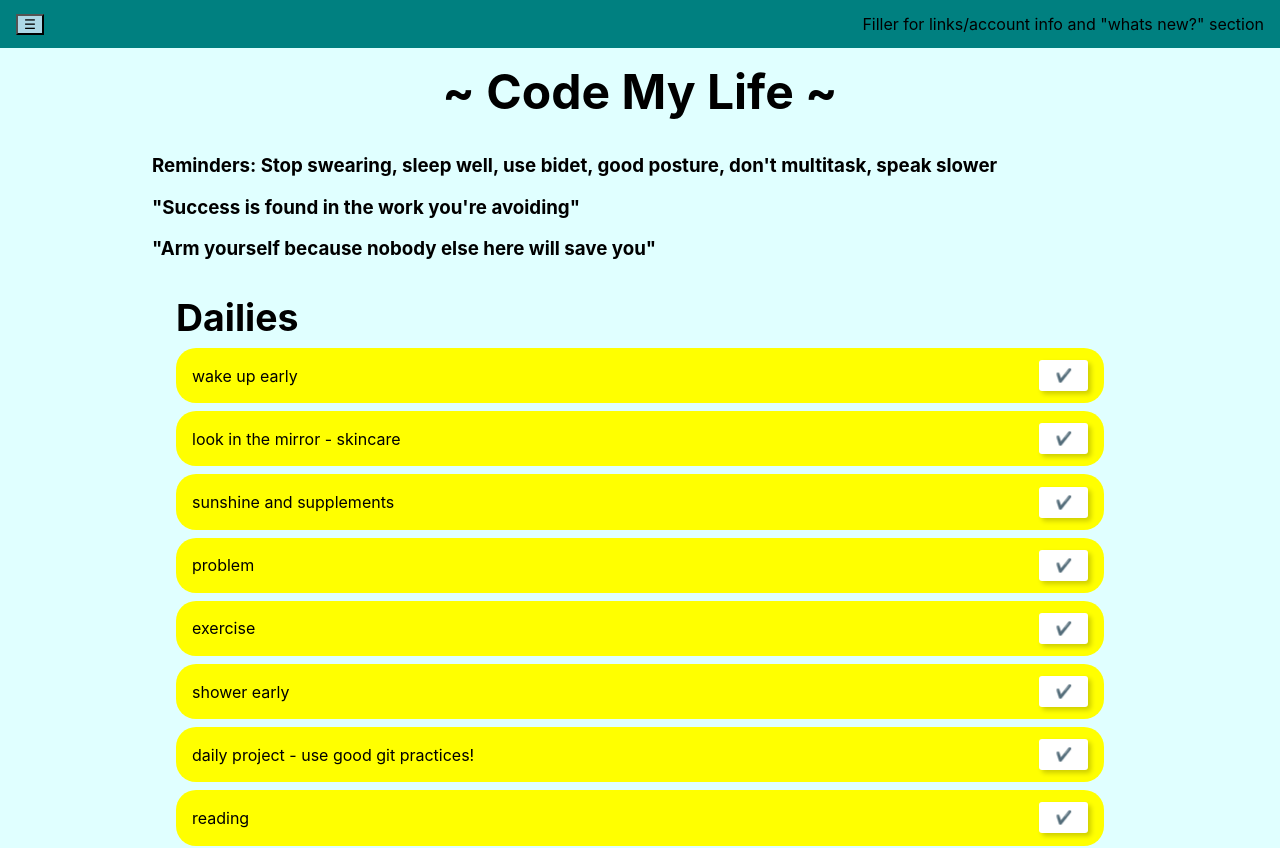
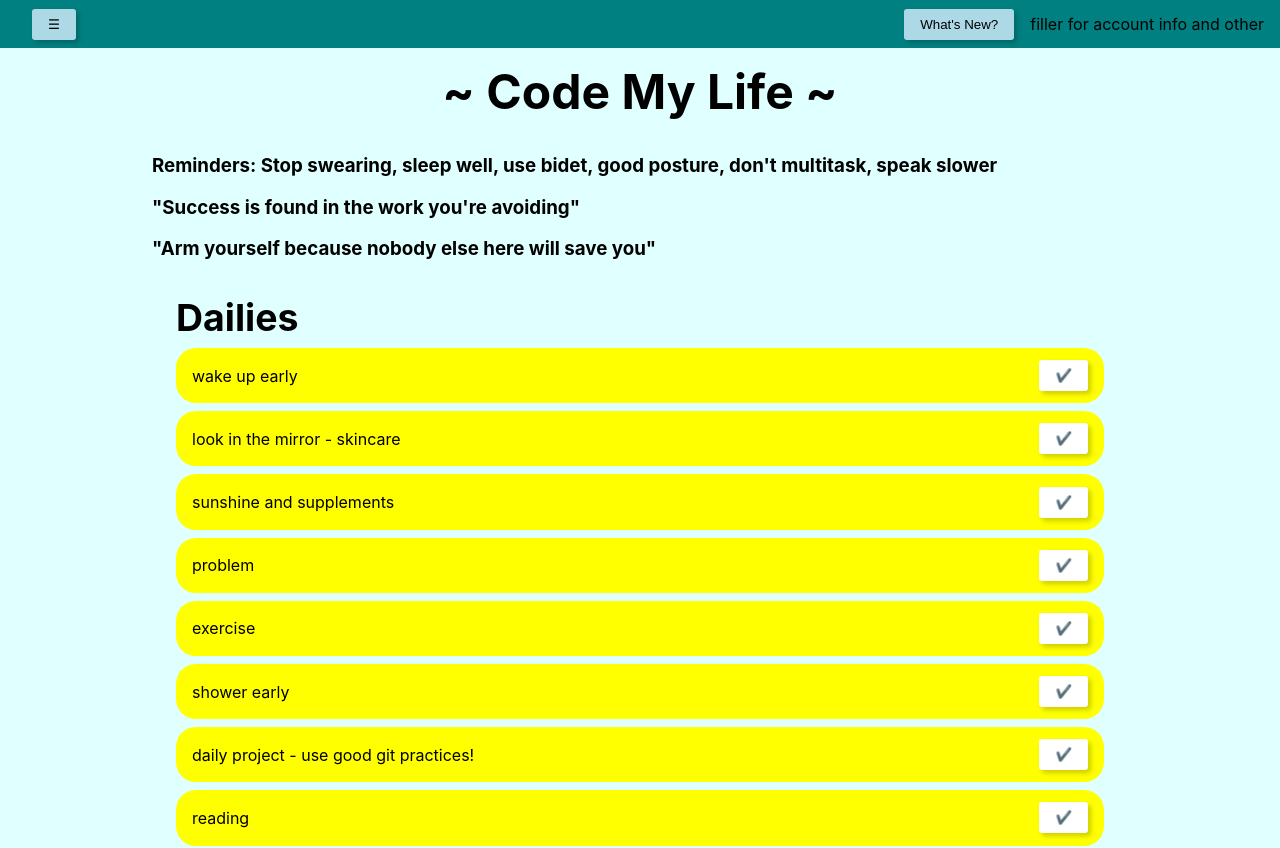
Before and after one commit to JellyChew/code-my-life, a Next.js app: page / in a window 1280 px wide. Built offline with nearby package versions, Linux system fonts and the light colour scheme.

Commit message:
added whats new? feature! used sweetalerts2

```diff
--- a/components/layout.js
+++ b/components/layout.js
@@ -1,6 +1,7 @@
 import styles from './layout.module.css'
 import { useState, useEffect } from 'react'
 import Link from 'next/link'
+import Swal from 'sweetalert2'
 
 export default function layout({ children }) {
 
@@ -17,12 +18,20 @@ export default function layout({ children }) {
     function handleSidebar() {
         setShowSidebar(!showSidebar);
     }
+
+    let updateMsg = 'Added "whats new?" feature'
+
+    function whatsNew() {
+        Swal.fire(updateMsg)
+    }
+
     return (
         <div className={styles.outercontainer}>
             <div className={styles.navbar}>
                 <button onClick={handleSidebar}>☰</button>
                 <div className={styles.navbarspacer}></div>
-                <p>Filler for links/account info and "whats new?" section</p>
+                <button onClick={whatsNew}>What's New?</button>
+                <p>filler for account info and other</p>
             </div>
             <div className={styles.middlecontainer}>
                 {(showSidebar &&
--- a/components/layout.module.css
+++ b/components/layout.module.css
@@ -32,6 +32,12 @@
 
 .navbar button {
     background-color: lightblue;
+    border: 1rem;
+    border-radius: 3px;
+    box-shadow: 3px 3px 5px rgba(0, 0, 0, 0.2);
+    padding: .5rem 1rem;
+    margin: 1rem;
+    transition: transform .1s linear
 }
 
 .navbar button:focus {
--- a/package.json
+++ b/package.json
@@ -11,7 +11,8 @@
   "dependencies": {
     "next": "9.5.4",
     "react": "16.13.1",
-    "react-dom": "16.13.1"
+    "react-dom": "16.13.1",
+    "sweetalert2": "^10.14.0"
   },
   "devDependencies": {
     "babel-jest": "^26.6.3",
--- a/pages/index.js
+++ b/pages/index.js
@@ -3,8 +3,8 @@ import styles from '../styles/Home.module.css'
 import Todolist from '../components/todolist'
 import Layout from '../components/layout'
 
+
 export default function Home() {
-
   return (
     <Layout>
       <div className={styles.container}>
```
Also changed, not shown: 1 other file (tests, documents, lock files or other folders).
